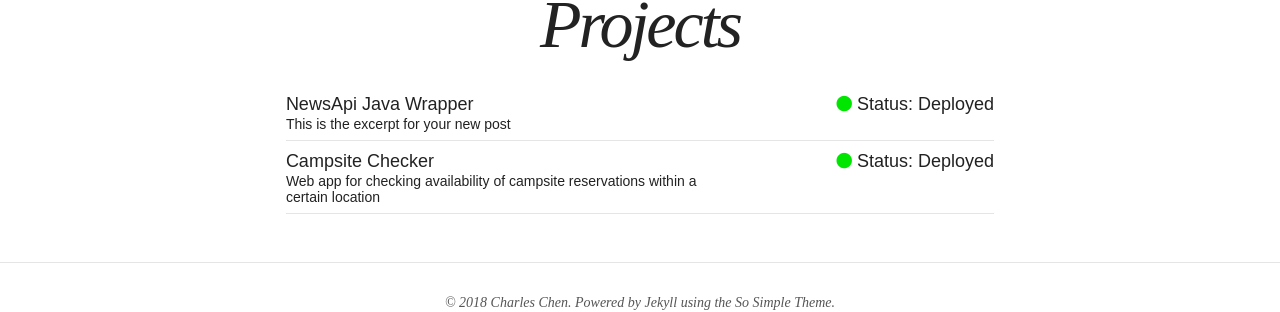
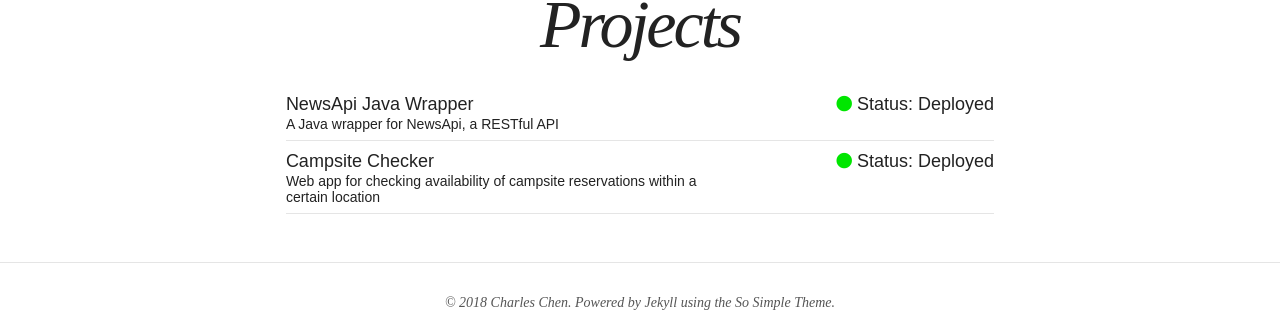
Before and after one commit to CCInCharge/CCInCharge.github.io, a Jekyll site: the page built from projects/index.md, in a window 1280 px wide. Shown: the part 488-800 px from the top of the page. Built offline with Jekyll 4.4.1, drawn with Linux system fonts in a browser that asks for light colours; nearby versions of some CDN libraries.

Commit message:
Add excerpt

```diff
--- a/_posts/projects/2017-12-30-newsapi-java-wrapper.md
+++ b/_posts/projects/2017-12-30-newsapi-java-wrapper.md
@@ -1,8 +1,8 @@
 ---
 layout: post
-title: " NewsApi Java Wrapper"
+title: "NewsApi Java Wrapper"
 status: "Deployed"
-excerpt: "This is the excerpt for your new post"
+excerpt: "A Java wrapper for NewsApi, a RESTful API"
 categories: projects
 tags: [Java, Travis, API, wrapper, Maven]
 author: charles_chen
```
